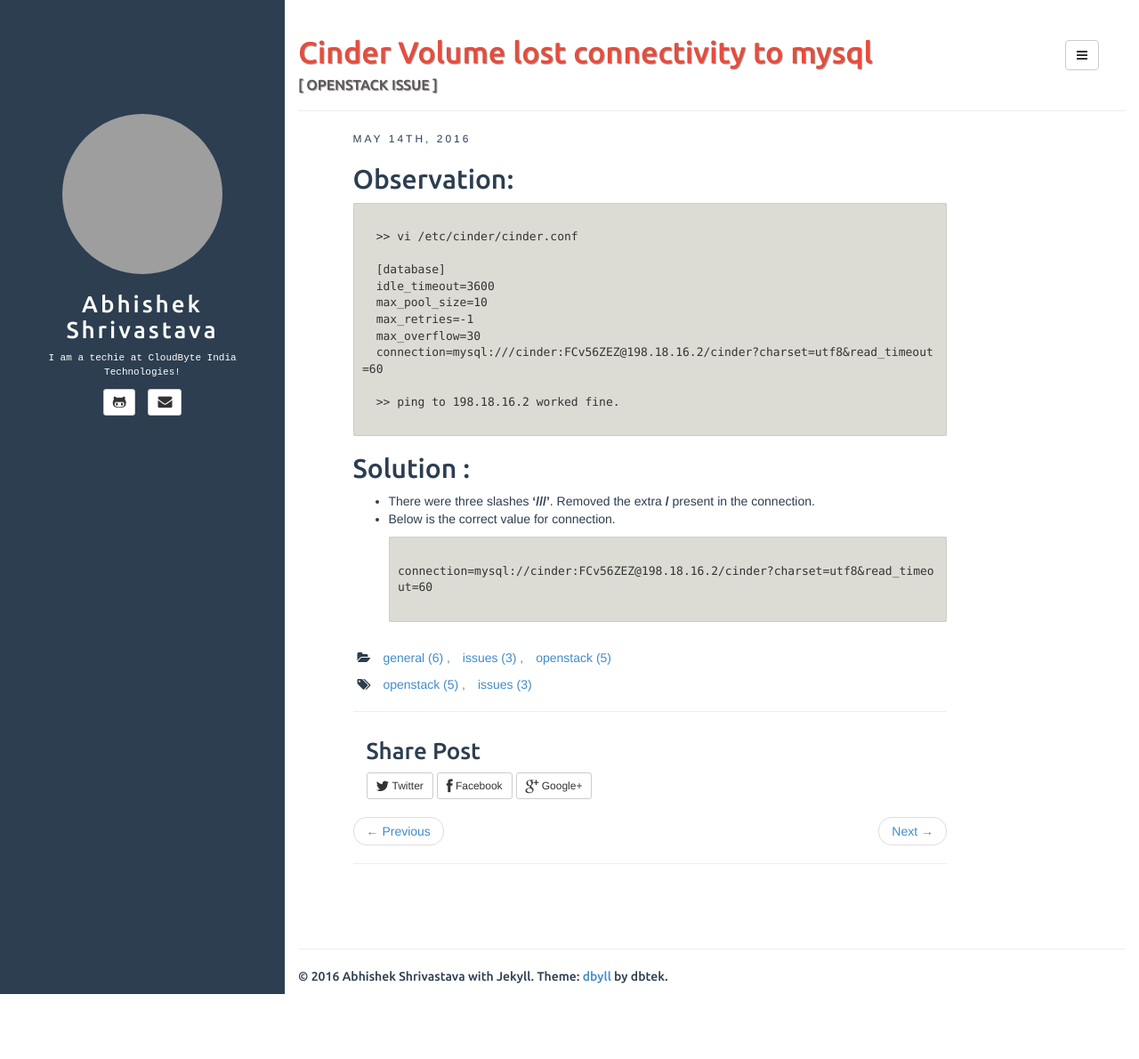
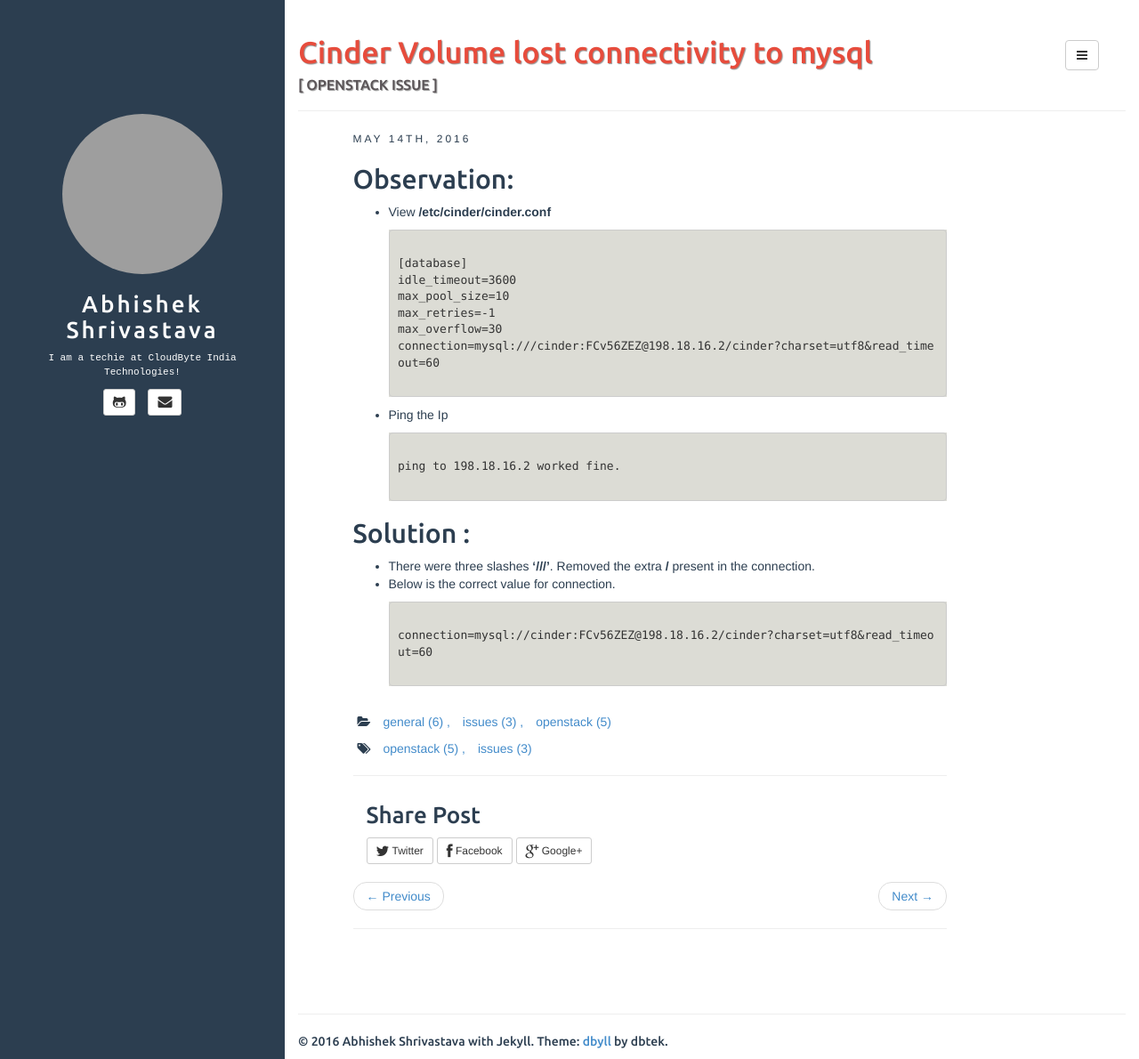
Before and after one commit to AbhiCloudbyte/magicbox, a Jekyll site: the page built from _posts/2016-05-14-Cinder-Volume-lost-connectivity-to-mysql.md, in a window 1280 px wide and 1190 px high. Shown: the whole window at 89% size. Built offline with Jekyll 4.4.1, drawn with Linux system fonts in a browser that asks for light colours; comment, search, counter and statistics services are not loaded; grey boxes are pictures that could not be loaded.

Commit message:
Update 2016-05-14-Cinder-Volume-lost-connectivity-to-mysql.md

````diff
--- a/_posts/2016-05-14-Cinder-Volume-lost-connectivity-to-mysql.md
+++ b/_posts/2016-05-14-Cinder-Volume-lost-connectivity-to-mysql.md
@@ -9,9 +9,9 @@ date:       2016-05-14 14:30:00 (UTC +5:30)
 
 ## Observation:
 
+- View **/etc/cinder/cinder.conf**
+
   ```
-
-  >> vi /etc/cinder/cinder.conf
 
   [database]
   idle_timeout=3600
@@ -20,9 +20,16 @@ date:       2016-05-14 14:30:00 (UTC +5:30)
   max_overflow=30
   connection=mysql:///cinder:FCv56ZEZ@198.18.16.2/cinder?charset=utf8&read_timeout=60
 
-  >> ping to 198.18.16.2 worked fine.
+  ```
+
+- Ping the Ip
 
   ```
+
+  ping to 198.18.16.2 worked fine.
+
+  ```
+
 
 ## Solution :
 
````
